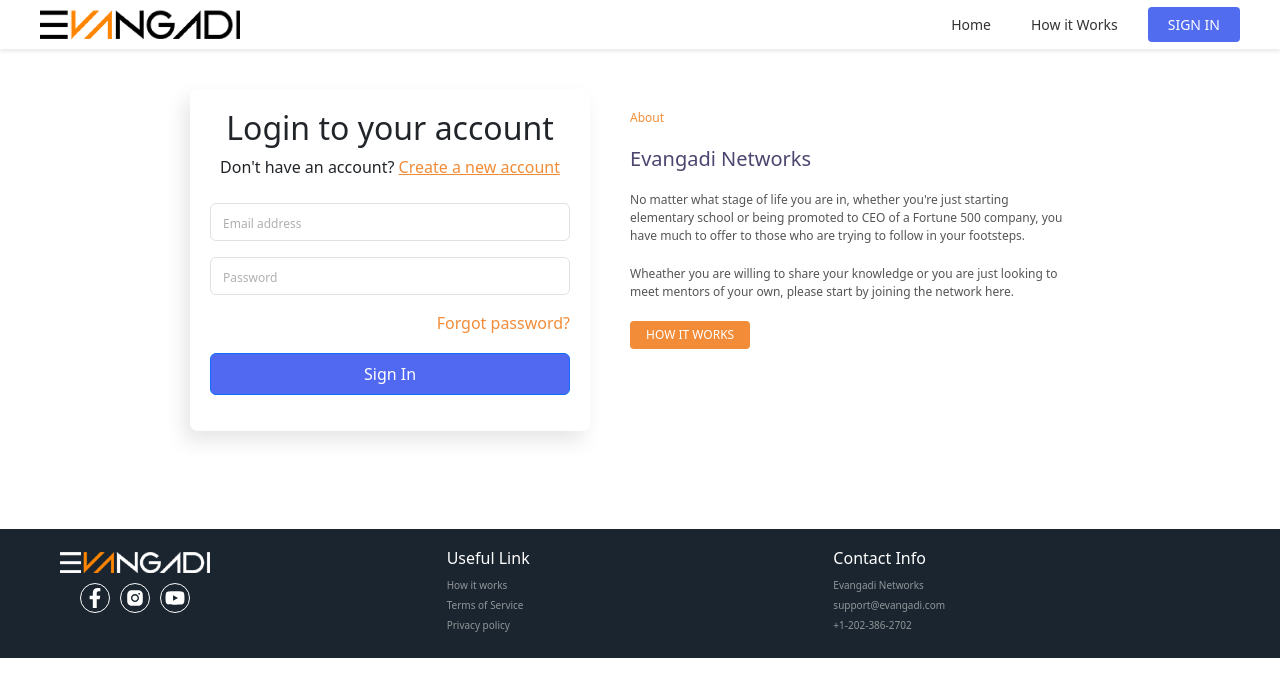
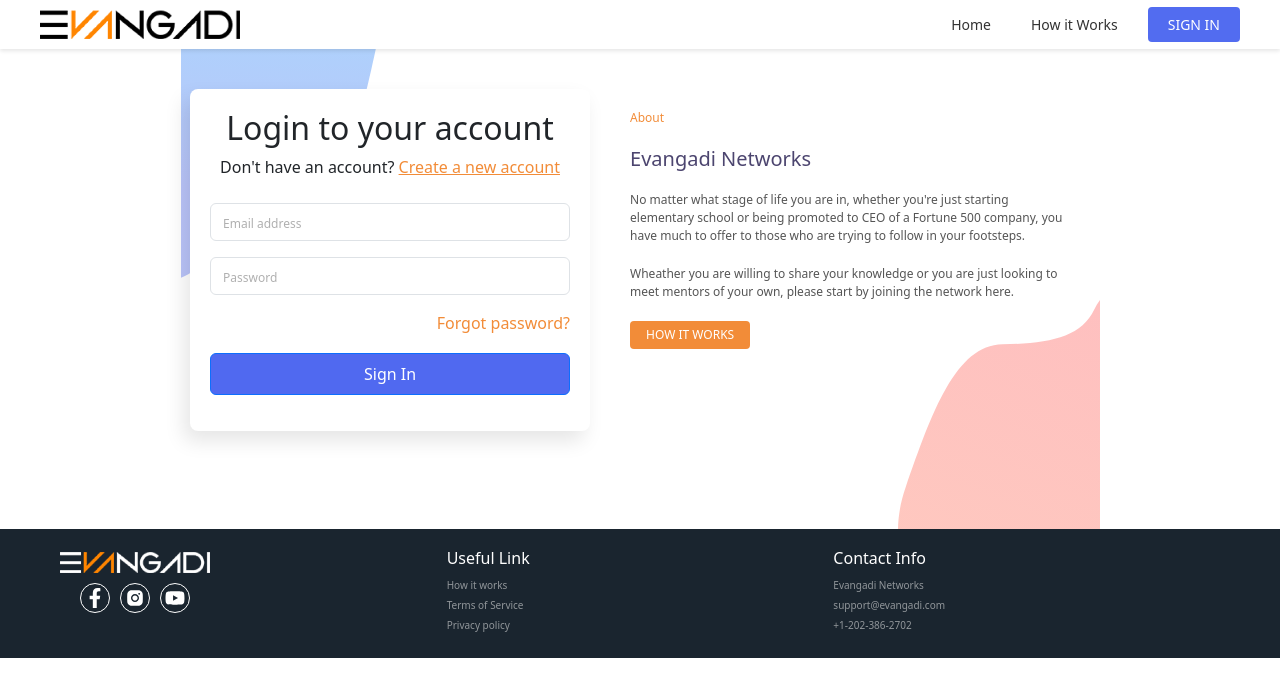
Before and after one commit to dee325-shio-it/EVANGADI_FORUM, a React (Vite) app in the folder Client/evangadi_forum/: page /auth in a window 1280 px wide. Shown: the top 696 px of the page. Built offline with nearby package versions, Linux system fonts and the light colour scheme.

Commit message:
CSS adjutsmnet of background image

```diff
--- a/Client/evangadi_forum/src/App.jsx
+++ b/Client/evangadi_forum/src/App.jsx
@@ -1,48 +1,4 @@
-// import {
-//   BrowserRouter as Router,
-//   Route,
-//   Routes,
-//   Navigate,
-// } from "react-router-dom";
-// import { AuthProvider } from "./utils/auth";
-// import Header from "./components/Header";
-// import Footer from "./components/Footer";
-// import Home from "./pages/Home";
-// import Question from "./pages/Question";
-// import Ask from "./pages/Ask";
-// import "./index.css";
-// import AuthPage from "./pages/AuthPage";
-// import ProtectedRoute from "./components/ProtectedRoute";
-
-// function App() {
-//   return (
-//     <Router>
-//       <AuthProvider>
-//         <Header />
-//         <main>
-//           <Routes>
-//             <Route path="/" element={<ProtectedRoute />}>
-//               <Route index element={<Home />} />
-//               <Route path="question/:questionid" element={<Question />} />
-//               <Route path="ask" element={<Ask />} />
-//             </Route>
-//             <Route path="/auth" element={<AuthPage />} />
-//           </Routes>
-//         </main>
-//         <Footer />
-//       </AuthProvider>
-//     </Router>
-//   );
-// }
-
-// export default App;
-
-import {
-  BrowserRouter as Router,
-  Route,
-  Routes,
-  useLocation,
-} from "react-router-dom";
+import { BrowserRouter as Router, Route, Routes } from "react-router-dom";
 import { AuthProvider } from "./utils/auth";
 import Header from "./components/Header";
 import Footer from "./components/Footer";
@@ -55,32 +11,11 @@
 import ResetPassword from "./pages/ResetPassword";
 import About from "./pages/About";
 
-function AppWrapper() {
+function App() {
   return (
     <Router>
       <AuthProvider>
-        <App />
-      </AuthProvider>
-    </Router>
-  );
-}
-
-function App() {
-  const location = useLocation();
-
-  // Paths to hide footer from
-  const hideFooterPaths = ["/ask", "/", "/question"];
-
-  // Check if current path matches /ask, / or starts with /question/
-  const shouldHideFooter =
-    location.pathname === "/ask" ||
-    location.pathname === "/" ||
-    location.pathname.startsWith("/question/");
-
-  return (
-    <>
-      <Header />
-      <main>
+        <Header />
         <Routes>
           <Route path="/" element={<ProtectedRoute />}>
             <Route index element={<Home />} />
@@ -92,10 +27,10 @@
           <Route path="/reset-password/:token" element={<ResetPassword />} />
           <Route path="/about" element={<About />} />
         </Routes>
-      </main>
-      {!shouldHideFooter && <Footer />}
-    </>
+      </AuthProvider>
+      <Footer />
+    </Router>
   );
 }
 
-export default AppWrapper;
+export default App;
--- a/Client/evangadi_forum/src/components/SignIn.jsx
+++ b/Client/evangadi_forum/src/components/SignIn.jsx
@@ -32,7 +32,7 @@
       }
 
       // Call login and wait for it to complete
-      const loginSuccess = await login(response.data.token);
+      await login(response.data.token);
 
       navigate("/", { replace: true });
     } catch (err) {
--- a/Client/evangadi_forum/src/index.css
+++ b/Client/evangadi_forum/src/index.css
@@ -355,6 +355,12 @@
 
 /* Auth Page Layout */
 .auth-page {
+  background-image: url(/Evangadibackground.svg);
+  background-size: contain; /* instead of cover, to show whole SVG */
+  background-repeat: no-repeat;
+  background-position: center bottom;
+  width: 100%;
+
   display: flex;
   flex-direction: column;
 }
```
Also changed, not shown: Client/evangadi_forum/public/Evangadibackground.svg (added), 1 other file (tests, documents, lock files or other folders).
